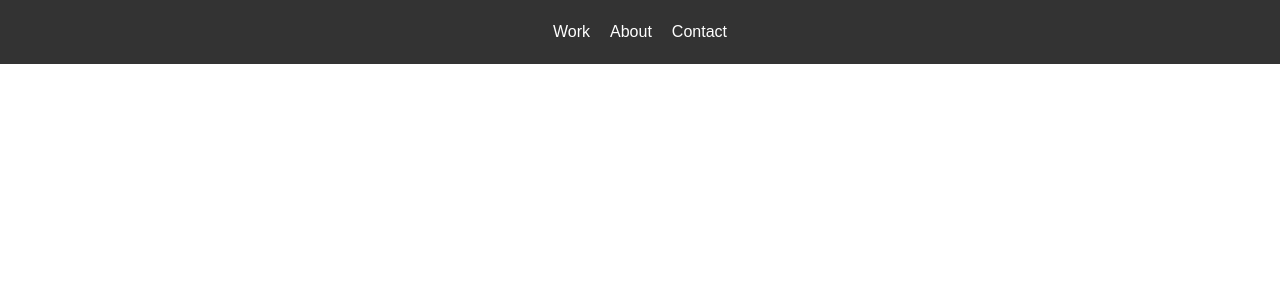
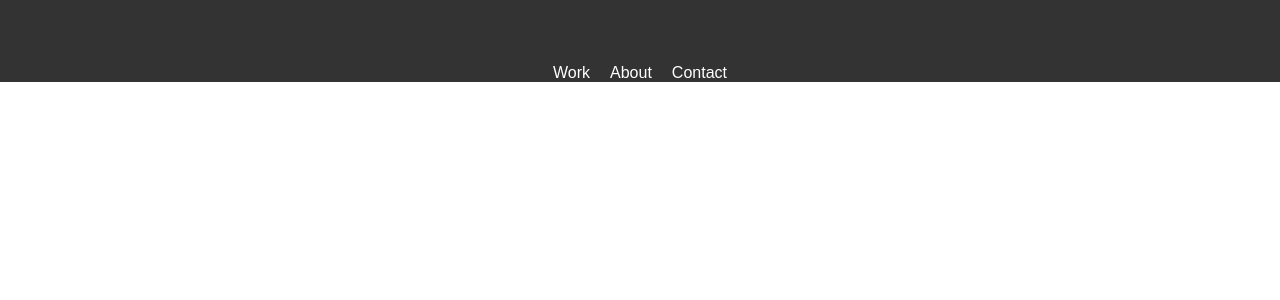
Before and after one commit to gathrean/my-portfolio, a React (Create React App) app: page / in a window 1280 px wide. Shown: the top 300 px of the page. Built offline with nearby package versions, Linux system fonts and the light colour scheme.

Commit message:
Fixed display bugs of hamburgher

```diff
--- a/src/components/Navbar/Navbar.css
+++ b/src/components/Navbar/Navbar.css
@@ -1,10 +1,7 @@
 nav {
     background-color: #333;
-    width: 100%;
     height: 64px;
-    display: flex;
-    align-items: center;
-    justify-content: center;
+    position: relative;
 }
 
 .menu-toggle {
@@ -48,6 +45,13 @@ nav {
     padding: 0;
     display: flex;
     justify-content: center;
+    position: absolute;
+    top: 100%;
+    left: 0;
+    width: 100%;
+    background-color: #333;
+    text-align: center;
+    z-index: 1;
 }
 
 .nav-list.active {
@@ -56,6 +60,7 @@ nav {
 
 .nav-list li {
     display: inline;
+    /* Display list items horizontally */
     margin: 0 10px;
 }
 
@@ -65,12 +70,21 @@ nav {
 }
 
 @media only screen and (max-width: 768px) {
+    nav {
+        display: flex;
+        align-items: center;
+        justify-content: space-between;
+        padding: 0 20px;
+        /* Add padding for mobile view */
+    }
+
     .menu-toggle {
         display: block;
     }
 
     .nav-list {
-        /* display: none; */
+        display: none;
+        /* Hide the nav links in mobile view */
         position: absolute;
         top: 100%;
         left: 0;
@@ -79,6 +93,10 @@ nav {
         text-align: center;
     }
 
+    .nav-list.active {
+        display: block;
+    }
+
     .nav-list li {
         display: block;
         margin: 15px 0;
```
